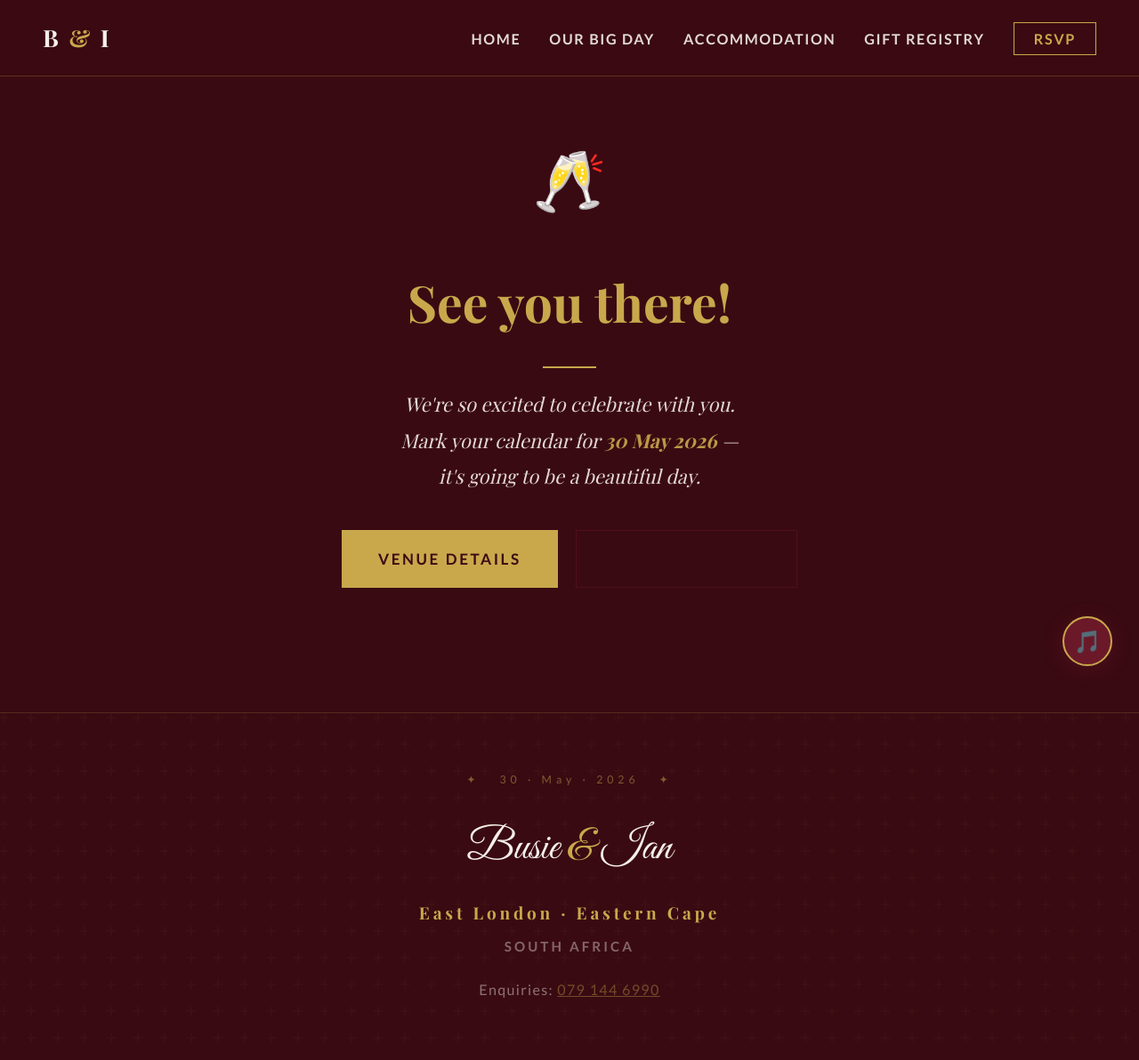
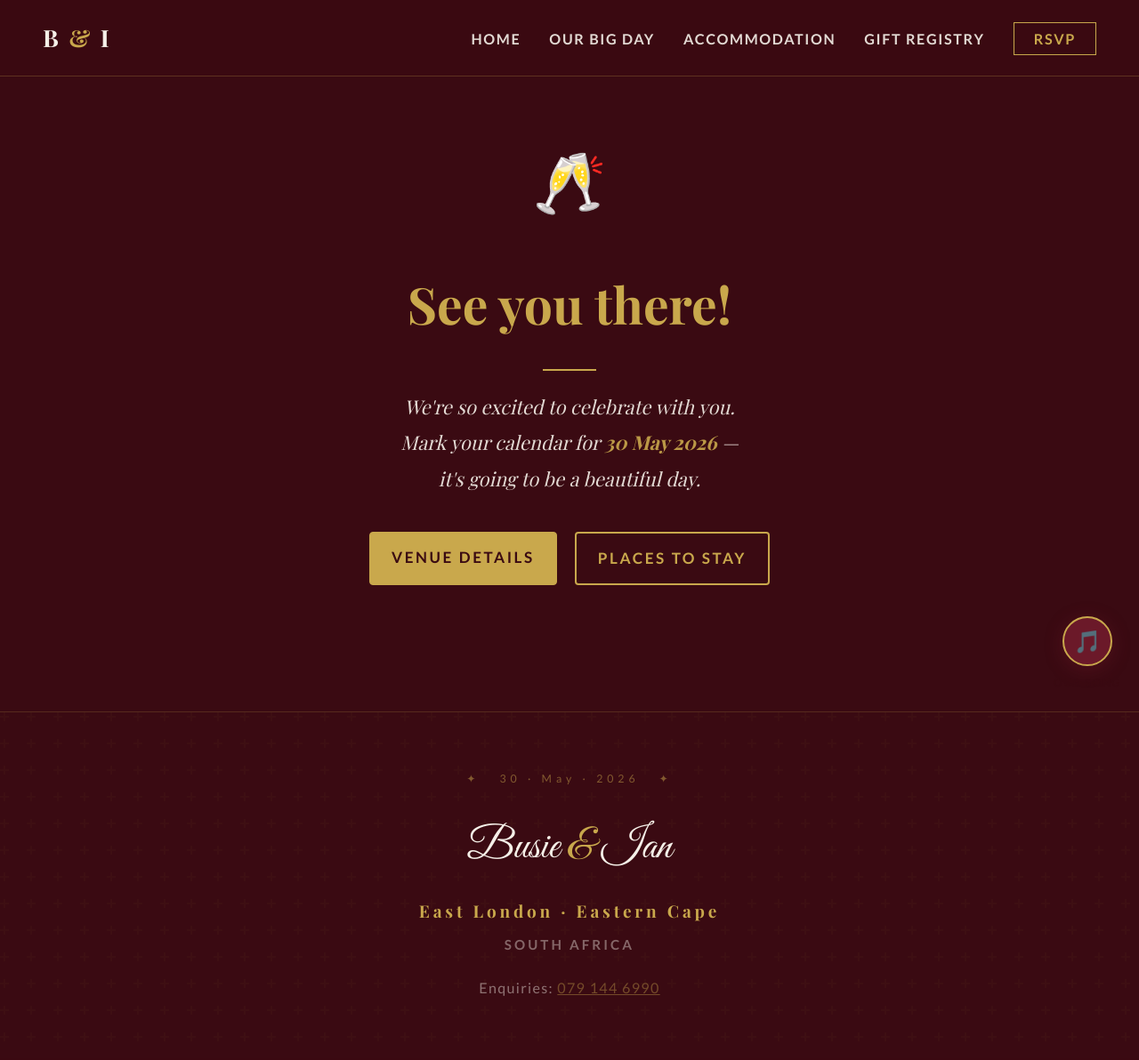
Before and after one commit to Sonwabise07/Busie-Wedding, a Flask app: page /thank-you in a window 1280 px wide. Shown: the whole page at 89% size. After the commit the page ends 1120 px from the top, so only its background shows below. Run offline with Flask 3, Linux system fonts and the light colour scheme; some web fonts are replaced.

Commit message:
button fix in thank you page

```diff
--- a/templates/thank_you.html
+++ b/templates/thank_you.html
@@ -1,5 +1,6 @@
 {% extends "base.html" %}
 {% block title %}Thank You — Busie & Ian{% endblock %}
+
 {% block content %}
 <div class="thankyou-wrap">
   <div class="thankyou-card">
@@ -32,7 +33,13 @@
 </div>
 
 <style>
-  /* Ensure buttons are properly displayed on all screens */
+  /* Ensure the container is spaced correctly */
+  .thankyou-wrap {
+    padding: 60px 20px;
+    text-align: center;
+  }
+
+  /* Layout for the buttons */
   .thankyou-buttons {
     margin-top: 40px;
     display: flex;
@@ -40,10 +47,35 @@
     justify-content: center;
     flex-wrap: wrap;
   }
+
+  /* Base button sizing */
   .thankyou-buttons .btn {
     min-width: 180px;
-    text-align: center;
+    padding: 12px 24px;
+    text-decoration: none;
+    font-weight: bold;
+    display: inline-block;
+    transition: all 0.3s ease;
+    border-radius: 4px; /* Adjust based on your theme's roundness */
   }
+
+  /* FORCING VISIBILITY ON THE OUTLINE BUTTON */
+  .thankyou-buttons .btn-outline {
+    border: 2px solid var(--gold) !important;
+    color: var(--gold) !important;
+    background: transparent !important;
+    display: inline-block !important;
+    visibility: visible !important;
+    opacity: 1 !important;
+  }
+
+  /* Hover effect for the outline button */
+  .thankyou-buttons .btn-outline:hover {
+    background-color: var(--gold) !important;
+    color: #3b0918 !important; /* This matches your dark background */
+  }
+
+  /* Responsive styling for mobile */
   @media (max-width: 480px) {
     .thankyou-buttons {
       flex-direction: column;
```
